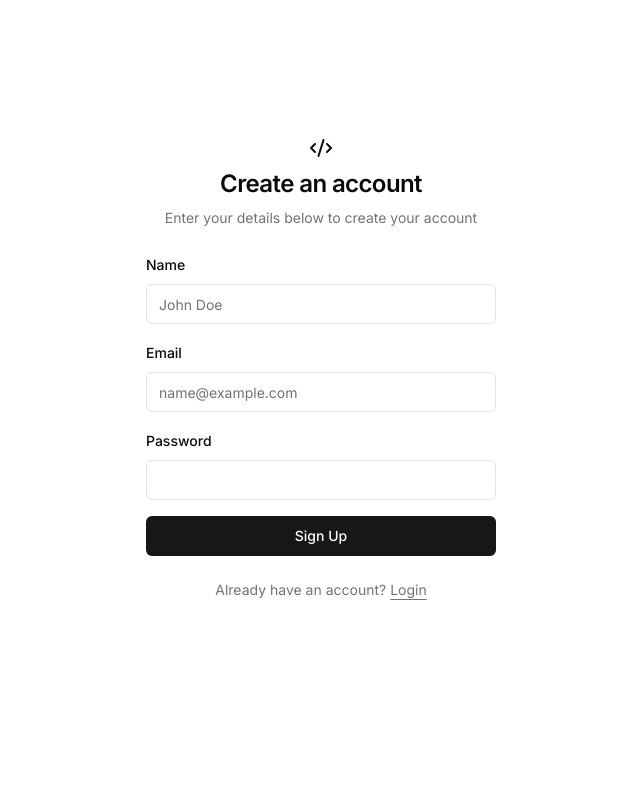
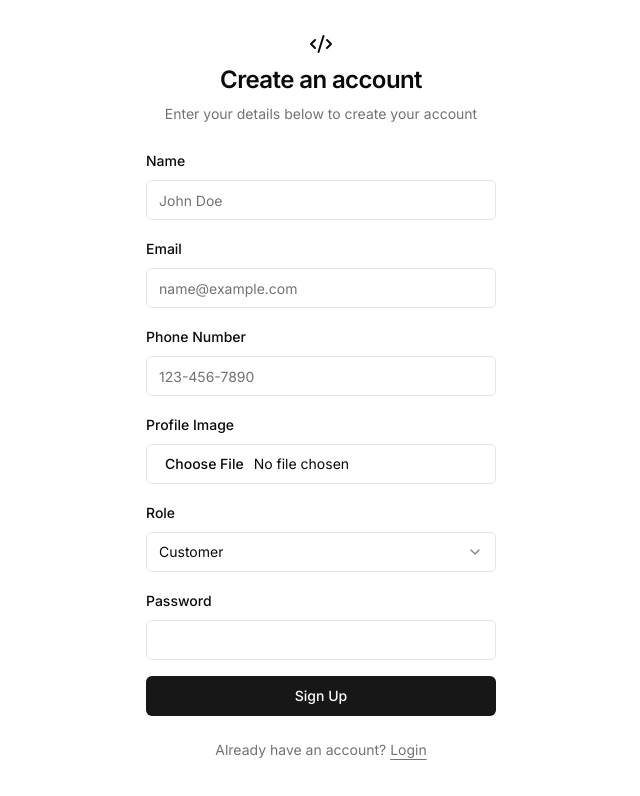
Before and after one commit to RohanSinghProgrammer/dev-market, a Next.js app: page /signup in a window 1280 px wide. Shown: the top 796 px of the page, without its empty margins (319-959 px from the left). Built offline with nearby package versions, Linux system fonts and the light colour scheme.

Commit message:
update signup page

```diff
--- a/app/(auth)/signup/page.tsx
+++ b/app/(auth)/signup/page.tsx
@@ -8,6 +8,7 @@ import { Input } from "@/components/ui/input";
 import { Label } from "@/components/ui/label";
 import { useToast } from "@/hooks/use-toast";
 import { Code2 } from "lucide-react";
+import { Select, SelectContent, SelectItem, SelectTrigger, SelectValue } from "@/components/ui/select";
 
 export default function SignUpPage() {
   const router = useRouter();
@@ -37,7 +38,7 @@ export default function SignUpPage() {
   };
 
   return (
-    <div className="container mx-auto flex min-h-[calc(100vh-4rem)] flex-col items-center justify-center">
+    <div className="container mx-auto flex min-h-[calc(100vh-4rem)] flex-col items-center justify-center py-8">
       <div className="mx-auto flex w-full flex-col justify-center space-y-6 sm:w-[350px]">
         <div className="flex flex-col space-y-2 text-center">
           <Code2 className="mx-auto h-6 w-6" />
@@ -69,6 +70,37 @@ export default function SignUpPage() {
             />
           </div>
           <div className="space-y-2">
+            <Label htmlFor="phone">Phone Number</Label>
+            <Input
+              id="phone"
+              placeholder="123-456-7890"
+              type="tel"
+              disabled={isLoading}
+              required
+            />
+          </div>
+          <div className="space-y-2">
+            <Label htmlFor="profileImage">Profile Image</Label>
+            <Input
+              id="profileImage"
+              type="file"
+              disabled={isLoading}
+              required
+            />
+          </div>
+          <div className="space-y-2">
+            <Label htmlFor="role">Role</Label>
+            <Select disabled={isLoading} defaultValue="customer">
+              <SelectTrigger>
+                <SelectValue placeholder="Select role" />
+              </SelectTrigger>
+              <SelectContent>
+                <SelectItem value="sellor">Sellor</SelectItem>
+                <SelectItem value="customer">Customer</SelectItem>
+              </SelectContent>
+            </Select>
+          </div>
+          <div className="space-y-2">
             <Label htmlFor="password">Password</Label>
             <Input
               id="password"
```
